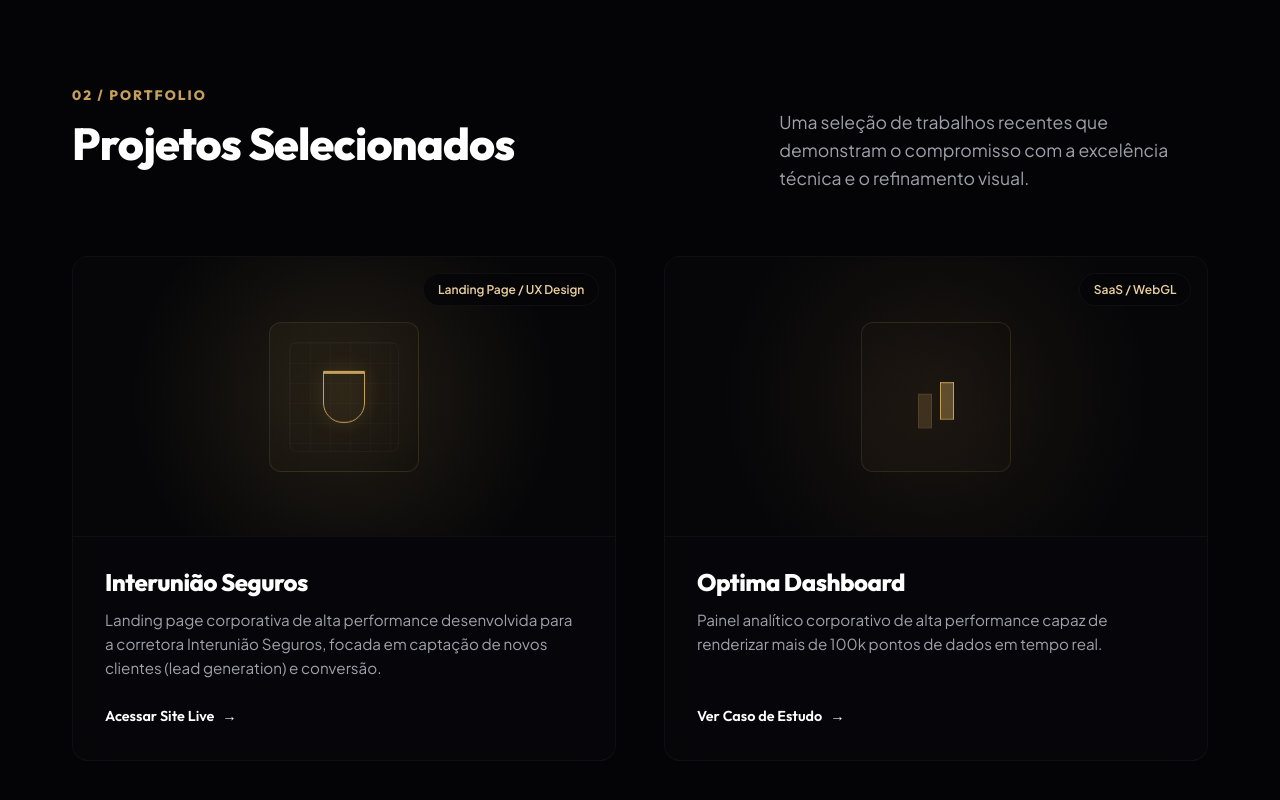
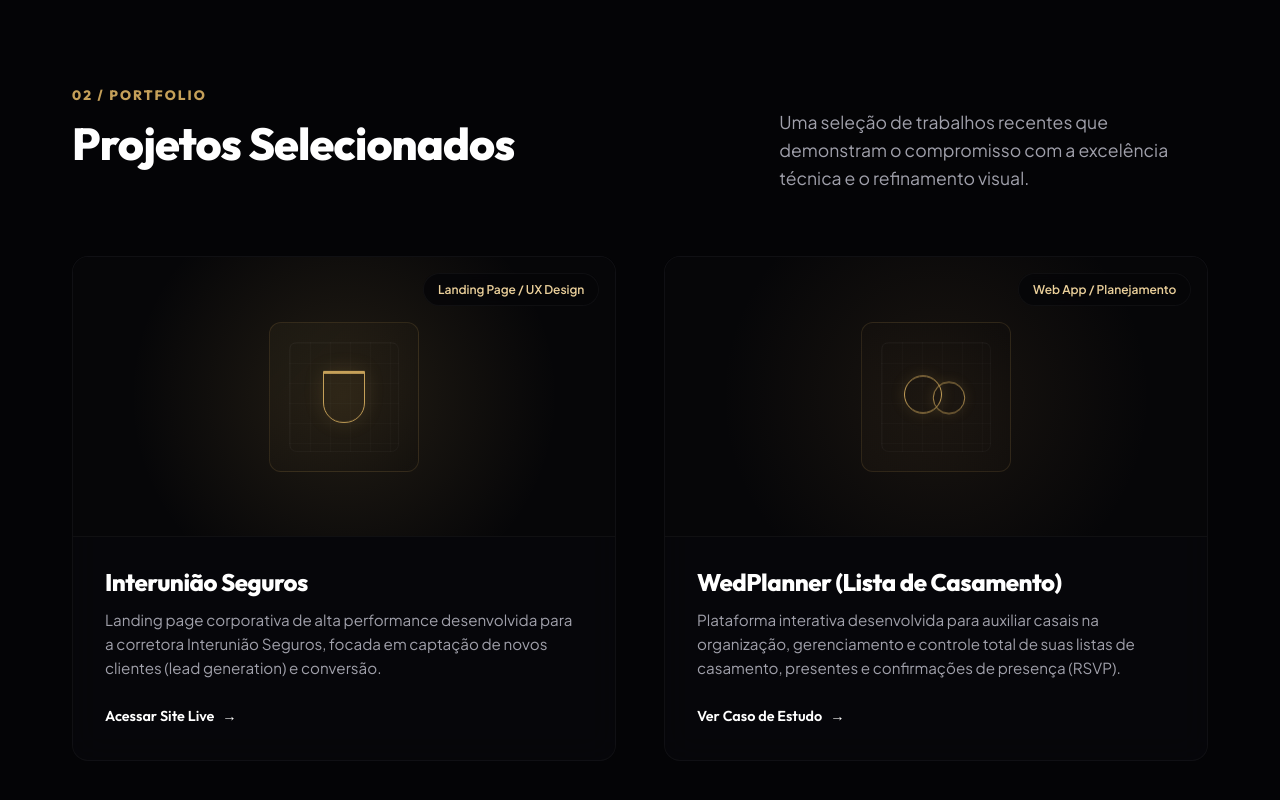
Before and after one commit to menin0phill/hcodesolutions, a plain HTML site: page index.html in a window 1280 px wide. Shown: the part 1614-2414 px from the top of the page. Drawn offline with nearby package versions, Linux system fonts and the light colour scheme.

Commit message:
adjust second work

```diff
--- a/index.html
+++ b/index.html
@@ -15,7 +15,7 @@
   <link href="https://fonts.googleapis.com/css2?family=Outfit:wght@300;400;600;800&family=Plus+Jakarta+Sans:wght@300;400;500;600;700&display=swap" rel="stylesheet">
 
   <!-- Stylesheet -->
-  <link rel="stylesheet" href="styles.css?v=5">
+  <link rel="stylesheet" href="styles.css?v=6">
 
   <!-- Three.js & GSAP via CDN -->
   <script src="https://cdnjs.cloudflare.com/ajax/libs/three.js/r128/three.min.js"></script>
@@ -180,13 +180,17 @@
             <div class="project-image-container">
               <div class="project-image-glow" style="background: radial-gradient(circle, rgba(140, 107, 63, 0.15) 0%, transparent 70%);"></div>
               <div class="project-visual-preview p2-preview">
-                <div class="floating-bars"></div>
+                <div class="floating-rings">
+                  <div class="ring ring-left"></div>
+                  <div class="ring ring-right"></div>
+                </div>
+                <div class="grid-lines"></div>
               </div>
-              <span class="project-tag">SaaS / WebGL</span>
+              <span class="project-tag">Web App / Planejamento</span>
             </div>
             <div class="project-content">
-              <h3>Optima Dashboard</h3>
-              <p>Painel analítico corporativo de alta performance capaz de renderizar mais de 100k pontos de dados em tempo real.</p>
+              <h3>WedPlanner (Lista de Casamento)</h3>
+              <p>Plataforma interativa desenvolvida para auxiliar casais na organização, gerenciamento e controle total de suas listas de casamento, presentes e confirmações de presença (RSVP).</p>
               <a href="#" class="project-link" id="project-2-link">Ver Caso de Estudo <span class="arrow">→</span></a>
             </div>
           </article>
--- a/styles.css
+++ b/styles.css
@@ -756,42 +756,57 @@
   100% { transform: translateY(-6px); }
 }
 
-/* Project 2 preview */
+/* Project 2 preview (Wedding List - Double Ring Theme) */
 .p2-preview {
   background: linear-gradient(45deg, rgba(140, 107, 63, 0.05) 0%, rgba(0,0,0,0) 100%);
 }
 
-.p2-preview .floating-bars {
+.p2-preview .floating-rings {
   display: flex;
-  align-items: flex-end;
-  gap: 8px;
+  align-items: center;
+  justify-content: center;
+  position: relative;
+  width: 80px;
   height: 60px;
+  animation: rings-float 4s ease-in-out infinite alternate;
+  z-index: 2;
 }
 
-.p2-preview .floating-bars::before,
-.p2-preview .floating-bars::after,
-.p2-preview .floating-bars {
-  content: '';
+.p2-preview .ring {
+  width: 38px;
+  height: 38px;
+  border: 1.5px solid var(--color-gold);
+  border-radius: 50%;
+  position: absolute;
+  background: transparent;
+  box-shadow: 0 0 15px rgba(197, 160, 89, 0.15);
 }
 
-.p2-preview .floating-bars {
-  position: relative;
+.p2-preview .ring-left {
+  left: 8px;
 }
 
-.p2-preview .floating-bars::before {
-  width: 12px;
-  height: 30px;
-  background: rgba(197, 160, 89, 0.2);
-  border: 1px solid var(--border-gold);
-  animation: float-bar 2s infinite ease-in-out alternate;
+.p2-preview .ring-right {
+  right: 8px;
+  transform: scale(0.85) translateY(4px);
 }
 
-.p2-preview .floating-bars::after {
-  width: 12px;
-  height: 50px;
-  background: rgba(197, 160, 89, 0.4);
-  border: 1px solid var(--color-gold);
-  animation: float-bar-delayed 2s infinite ease-in-out alternate;
+.p2-preview .grid-lines {
+  position: absolute;
+  width: 110px;
+  height: 110px;
+  border: 1px solid rgba(255, 255, 255, 0.03);
+  background-image:
+    linear-gradient(rgba(255, 255, 255, 0.02) 1px, transparent 1px),
+    linear-gradient(90deg, rgba(255, 255, 255, 0.02) 1px, transparent 1px);
+  background-size: 20px 20px;
+  border-radius: 8px;
+  z-index: 1;
+}
+
+@keyframes rings-float {
+  0% { transform: translateY(0); }
+  100% { transform: translateY(-7px); }
 }
 
 .project-tag {
```
